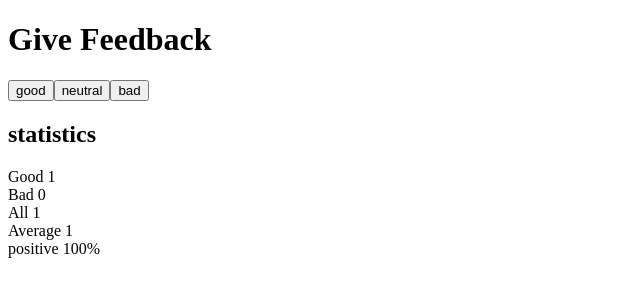
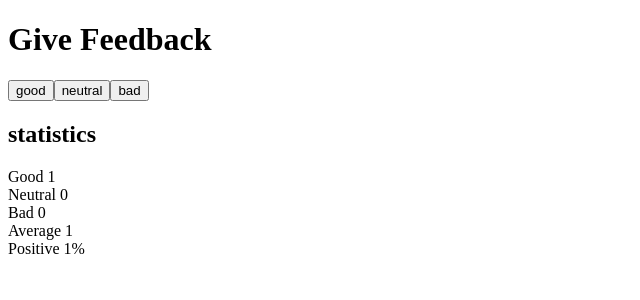
Before and after one commit to eevasii/fullstackopen-2021, a React (Create React App) app in the folder osa1/unicafe/: page / in a window 1280 px wide. Both pictures are taken after a click on the button "good". Shown: the top 300 px of the page, without its empty margins (0-640 px from the left). Built offline with nearby package versions, Linux system fonts and the light colour scheme.

Commit message:
Done exercise 1.10 unicafe step5

```diff
--- a/osa1/unicafe/src/index.js
+++ b/osa1/unicafe/src/index.js
@@ -8,6 +8,14 @@ const Button = ({ handleClick, text }) => (
     {text}
   </button>
 )
+const StatisticLine = ({text, value, percentage}) => {
+  return (
+    <div>
+      {text} {value}{percentage}
+    </div>
+  )
+}
+
 const Statistics = (props) => {
   if (props.good+props.neutral+props.bad === 0) {
     return (
@@ -19,11 +27,14 @@ const Statistics = (props) => {
 
       return (
         <div>
-          <div>Good {props.good}</div>
-          <div>Bad {props.bad}</div>
-          <div>All {props.good+props.neutral+props.bad}</div>
-          <div>Average {(props.good*1+props.neutral*0+props.bad*(-1)) / (props.good+props.neutral+props.bad)}</div>
-          <div>positive {(props.good / (props.good+props.neutral+props.bad)*100)}%</div>
+          <StatisticLine text="Good" value={props.good}/>
+          <StatisticLine text= "Neutral" value={props.neutral}/>
+          <StatisticLine text="Bad" value= {props.bad} />
+          <StatisticLine text="Average"
+          value={(props.good*1+props.neutral*0+props.bad*(-1)) / (props.good+props.neutral+props.bad)}/>
+          <StatisticLine text="Positive"
+          value={props.good/(props.good+props.neutral+props.bad)}
+          percentage="%"/>
         </div>
     )
 }
```
